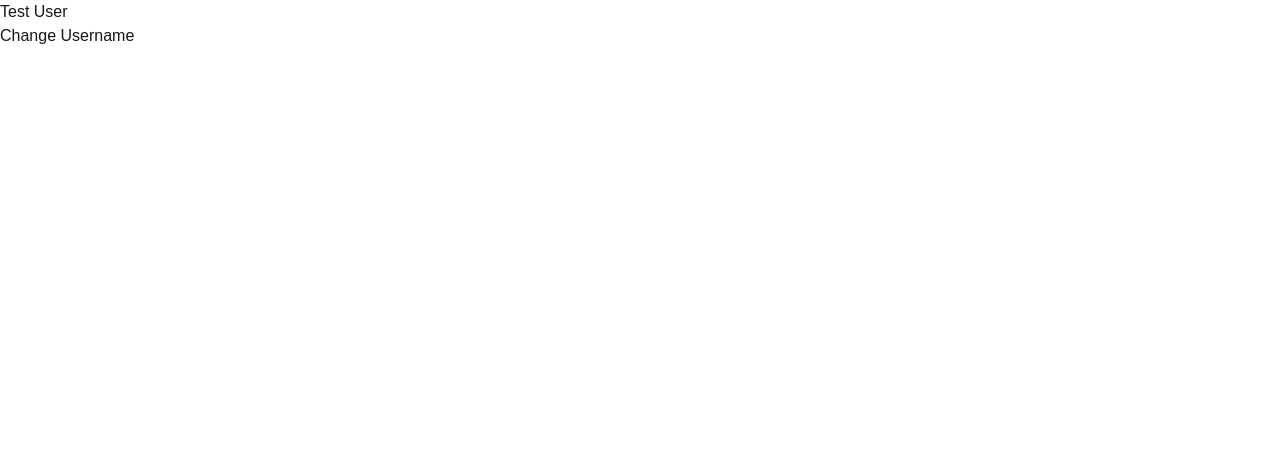
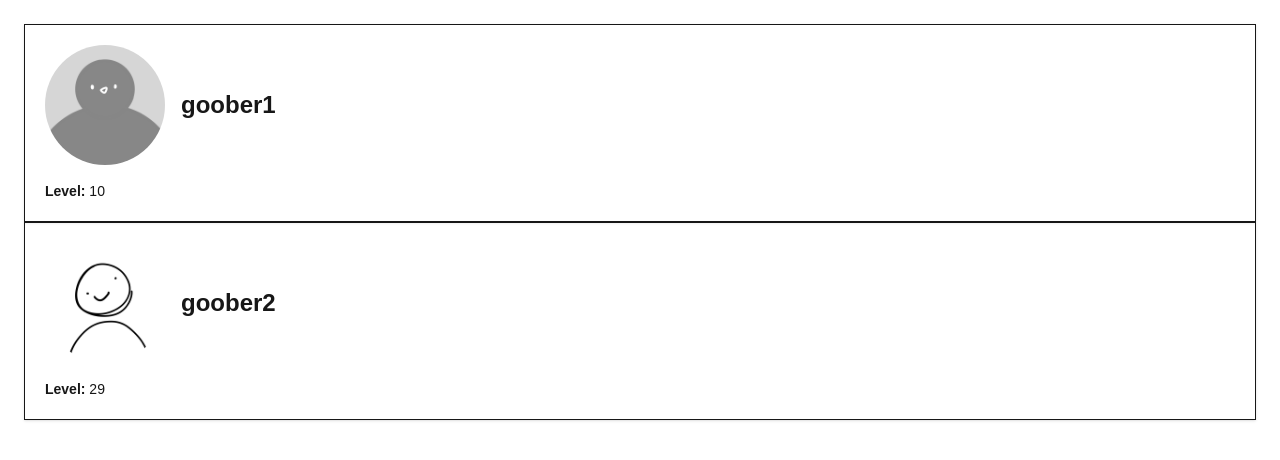
Before and after one commit to CalvinHoover/cool-math-game, a Next.js app: page /profile in a window 1280 px wide. Shown: the top 460 px of the page. Built offline with nearby package versions, Linux system fonts and the light colour scheme.

Commit message:
FEAT: Created features/profile/components/ProfileHeader.tsx to build initial UI for PublicProfiles. Also edited app/profile/page.tsx to include ProfileHeader.tsx UI test. Go to localhost:3000/profile to see the changes.

```diff
--- a/src/app/profile/page.tsx
+++ b/src/app/profile/page.tsx
@@ -3,12 +3,26 @@
 // a "loading" message followed by a TestUser and "change username" button should appear
 // then the username should switch to TotallyNotMax after pressing the button
 // note that this change only happens once, so to see it in action again, rerun npm run dev
-import ProfileHeader from "@/features/profile/ProfileHeader";
+// import ProfileHeader from "@/features/profile/ProfileHeader";
 
-export default function Page() {
+// export default function Page() {
+//   return (
+//     <main>
+//       <ProfileHeader />
+//     </main>
+//   );
+// }
+
+// test for features/profile/components/ProfileHeader.tsx
+// test by visiting localhost:3000/profile
+import ProfileHeader from "@/features/profile/components/ProfileHeader";
+import { testPublicProfiles } from "@/features/profile/testData";
+
+export default function ProfilePage() {
   return (
-    <main>
-      <ProfileHeader />
+    <main className="p-6">
+      <ProfileHeader profile={testPublicProfiles[0]} />
+      <ProfileHeader profile={testPublicProfiles[1]} />
     </main>
   );
 }
--- /dev/null
+++ b/src/features/profile/components/ProfileHeader.tsx
@@ -0,0 +1,29 @@
+// initial UI for public profiles!! reference for future profile UIs :D
+// test is in app/profile/page.tsx
+import type { PublicProfile } from "../types";
+
+interface ProfileHeaderProps {
+    profile: PublicProfile;
+}
+
+export default function ProfileHeader({ profile }: ProfileHeaderProps) {
+    return (
+        <section className="border p-5 shadow-sm">
+            <div className="flex items-center gap-4">
+                <img
+                    src={profile.avatarUrl || "/default_avatar.png"}
+                    alt={`${profile.username}'s avatar`}
+                    className="h-30 w-30 rounded-full object-cover"
+                />
+                <div>
+                    <h1 className="text-2xl font-bold">{profile.username}</h1>
+                </div>
+            </div>
+            <div className="mt-4 flex gap-4 text-sm">
+                <p>
+                    <span className="font-bold">Level:</span> {profile.level}
+                </p>
+            </div>
+        </section>
+    );
+}
--- a/src/features/profile/testData.ts
+++ b/src/features/profile/testData.ts
@@ -5,7 +5,6 @@ export const testPublicProfiles: PublicProfile[] = [
     {
         id: "test1",
         username: "goober1",
-        avatarUrl: "/goobertest.png",
         level: 10
     },
     {
@@ -20,7 +19,6 @@ export const testUserProfiles: UserProfile[] = [
     {
         id: "test1",
         username: "goober1",
-        avatarUrl: "/goobertest.png",
         stats: {
             level: 1,
             xp: 95,
```
Also changed, not shown: public/default_avatar.png (added), public/goobertest.png (added).
